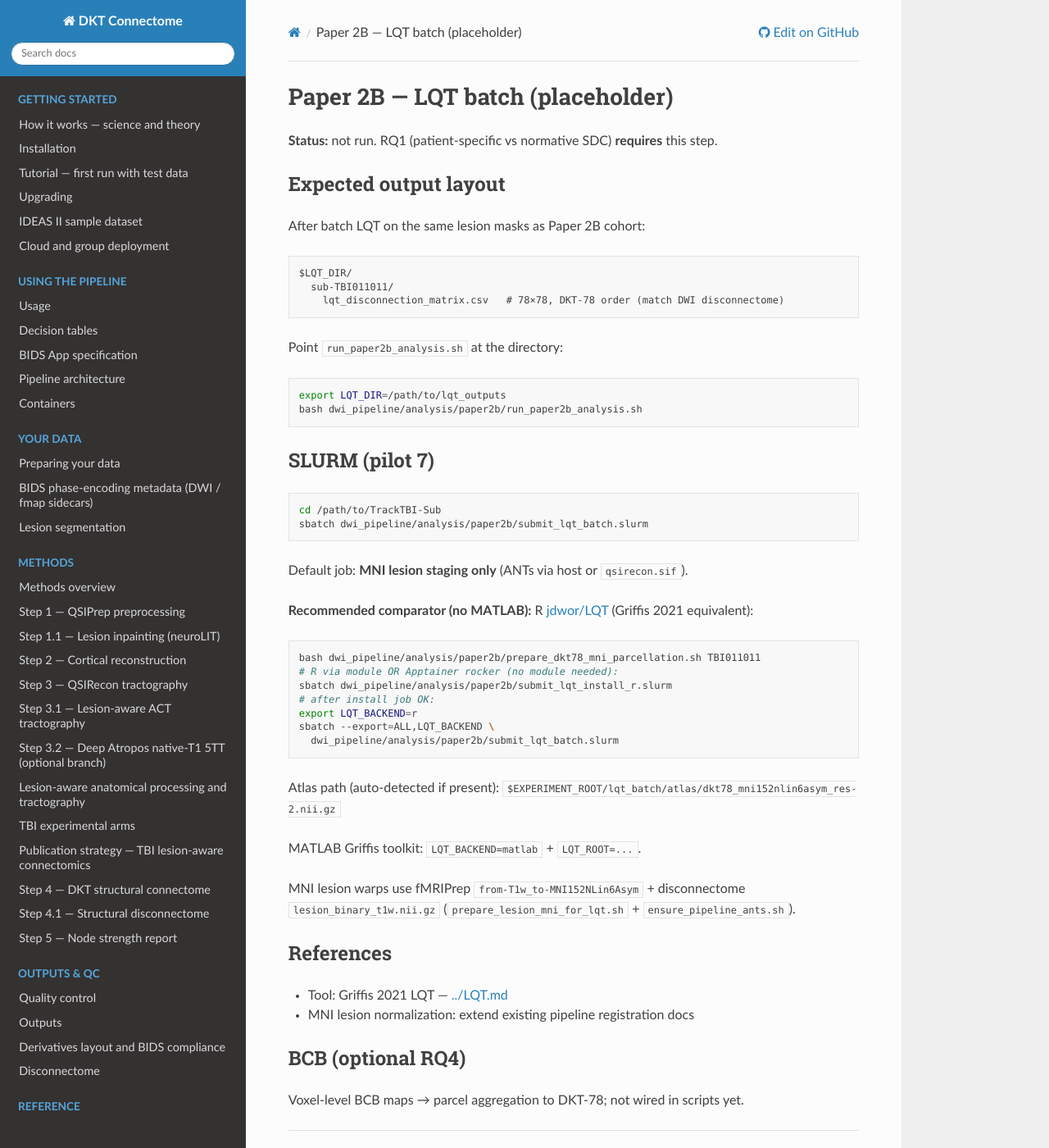
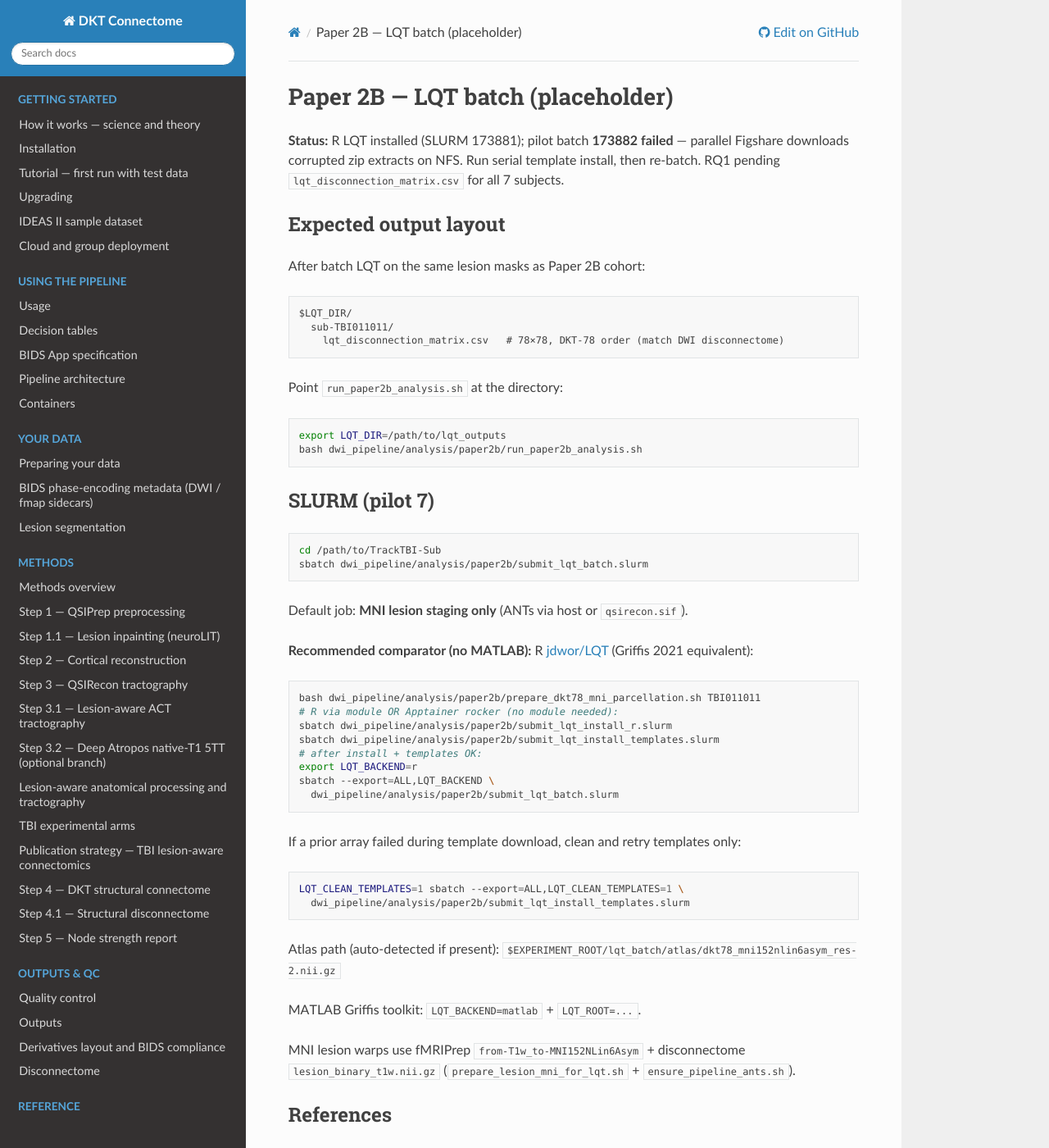
Before and after one commit to phindagijimana/dkt_connectome, a Sphinx documentation site: the page built from dwi_pipeline/docs/papers/paper2b_imaging/lqt_batch_notes.md, in a window 1280 px wide and 1400 px high. Shown: the whole window at 82% size. Built offline with Sphinx 7.4.7 and the Read the Docs theme 3.1.0, drawn with Linux system fonts in a browser that asks for light colours.

Commit message:
Add Apptainer R LQT path, DKT-78 MNI atlas, and serial template install for Paper 2B.
Prevents parallel Figshare downloads from corrupting LQT extdata on NFS and chains SLURM jobs for RQ1.

Co-authored-by: Cursor <cursoragent@cursor.com>

````diff
--- a/dwi_pipeline/docs/papers/paper2b_imaging/lqt_batch_notes.md
+++ b/dwi_pipeline/docs/papers/paper2b_imaging/lqt_batch_notes.md
@@ -1,6 +1,6 @@
 # Paper 2B — LQT batch (placeholder)
 
-**Status:** not run. RQ1 (patient-specific vs normative SDC) **requires** this step.
+**Status:** R LQT installed (SLURM 173881); pilot batch **173882 failed** — parallel Figshare downloads corrupted zip extracts on NFS. Run serial template install, then re-batch. RQ1 pending `lqt_disconnection_matrix.csv` for all 7 subjects.
 
 ## Expected output layout
 
@@ -34,10 +34,18 @@ Default job: **MNI lesion staging only** (ANTs via host or `qsirecon.sif`).
 bash dwi_pipeline/analysis/paper2b/prepare_dkt78_mni_parcellation.sh TBI011011
 # R via module OR Apptainer rocker (no module needed):
 sbatch dwi_pipeline/analysis/paper2b/submit_lqt_install_r.slurm
-# after install job OK:
+sbatch dwi_pipeline/analysis/paper2b/submit_lqt_install_templates.slurm
+# after install + templates OK:
 export LQT_BACKEND=r
 sbatch --export=ALL,LQT_BACKEND \
   dwi_pipeline/analysis/paper2b/submit_lqt_batch.slurm
+```
+
+If a prior array failed during template download, clean and retry templates only:
+
+```bash
+LQT_CLEAN_TEMPLATES=1 sbatch --export=ALL,LQT_CLEAN_TEMPLATES=1 \
+  dwi_pipeline/analysis/paper2b/submit_lqt_install_templates.slurm
 ```
 
 Atlas path (auto-detected if present): `$EXPERIMENT_ROOT/lqt_batch/atlas/dkt78_mni152nlin6asym_res-2.nii.gz`
````
Also changed, not shown: 8 other files.
